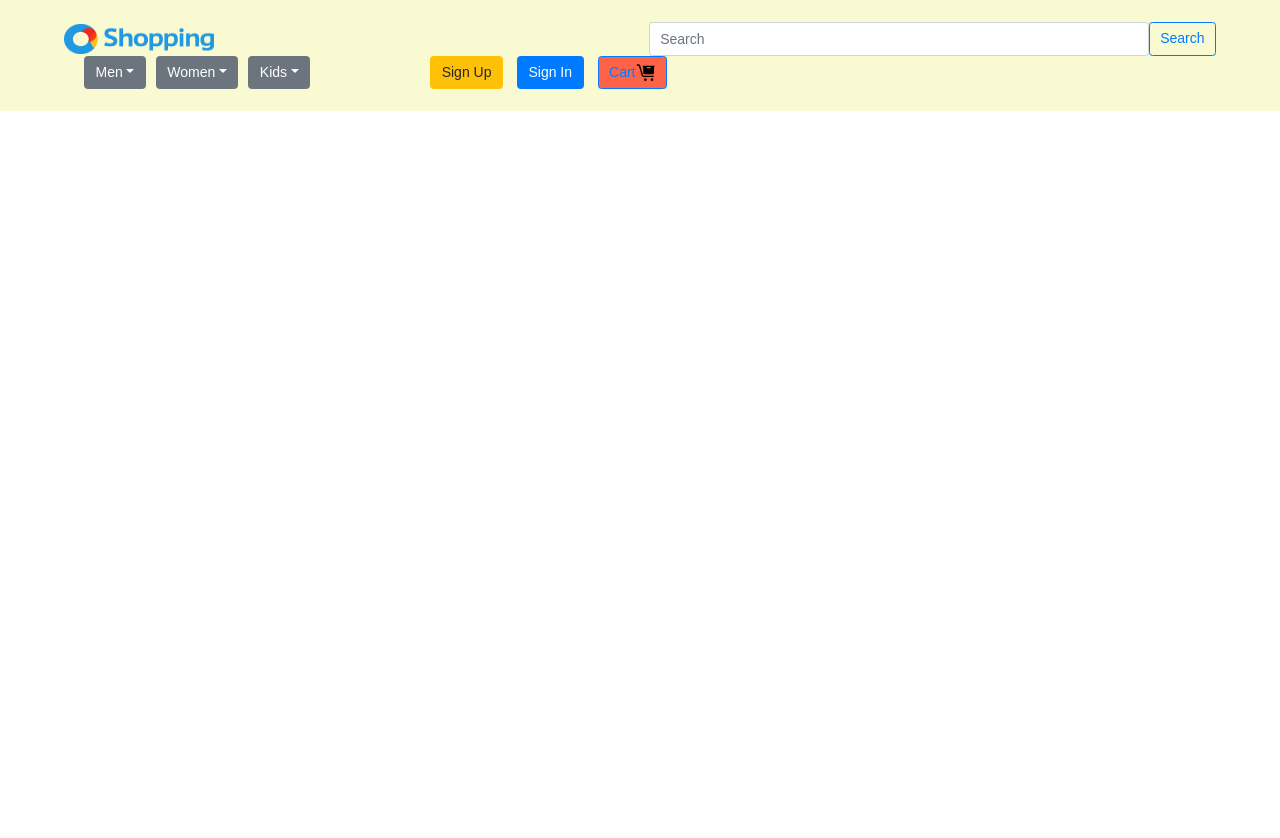
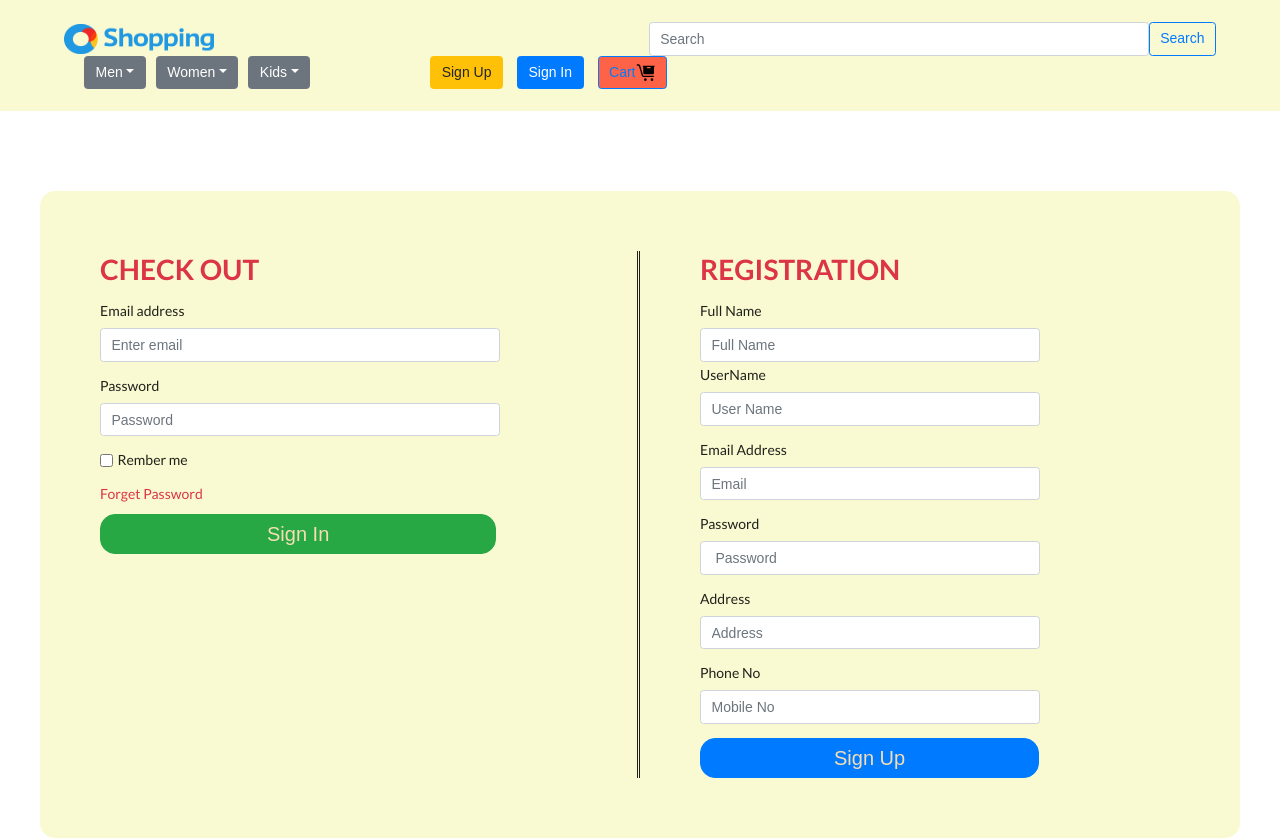
Before and after one commit to ehtsham-anj/firstproject, a React (Create React App) app: page /checkout in a window 1280 px wide. Before the commit the page ends 800 px from the top, so only its background shows below. Built offline with nearby package versions, Linux system fonts and the light colour scheme.

Commit message:
latest update
nov 12

```diff
--- a/package.json
+++ b/package.json
@@ -14,6 +14,7 @@
     "react-icons": "^3.11.0",
     "react-router-dom": "^5.2.0",
     "react-scripts": "4.0.0",
+    "react-stripe-checkout": "^2.6.3",
     "reactstrap": "^8.7.0",
     "semantic-ui-css": "^2.4.1",
     "semantic-ui-react": "^2.0.1",
--- a/src/App.js
+++ b/src/App.js
@@ -19,6 +19,8 @@ import MySlider from './components/Slider'
 import Blazers from './components/pages/womenpages/Blazers'
 import Wjeans from './components/pages/womenpages/Wjeans'
 import Contact from './components/Contact'
+import Checkout from './components/Checkout';
+import Payment from './components/Payment';
 
 
 function App() {
@@ -31,6 +33,8 @@ function App() {
 
 <Switch>
 <Route path="/" exact component={Home,MySlider}/>
+<Route path="/payment" component={Payment}/>
+<Route path="/checkout" component={Checkout}/>
 <Route path="/womenjeans" component={Wjeans}/>
 <Route path="/blazers" component={Blazers}/>
 <Route path="/clothing" component={Link2}/>
--- a/src/components/Cart.js
+++ b/src/components/Cart.js
@@ -1,9 +1,12 @@
 import React from 'react'
+import { Button } from 'react-bootstrap'
+import {Link} from 'react-router-dom'
 
 const Cart = () => {
     return (
         <div>
             <h1>this is my cart page</h1>
+           <Link to="/checkout"> <Button>checkout</Button></Link>
         </div>
     )
 }
--- /dev/null
+++ b/src/components/Checkout.js
@@ -0,0 +1,110 @@
+import React from 'react'
+import './Dropdown.css'
+import {  Button,Form,FormGroup} from 'react-bootstrap'
+import {Link} from 'react-router-dom'
+import StripeCheckout from 'react-stripe-checkout'
+
+const Checkout = () => {
+    // const handleToken=(Token)=>{
+
+    // }
+    return (
+        <div className="checkoutContainer">
+          <div className="row">
+              <div className="col-6" style={{borderRight:"double"}}>
+
+           <Form style={{width:400}} >
+           <h1  className="text-danger">CHECK OUT</h1>
+  <Form.Group controlId="formBasicEmail" >
+
+  </Form.Group>
+  <Form.Group controlId="formBasicEmail" >
+    <Form.Label>Email address</Form.Label>
+    <Form.Control type="email" placeholder="Enter email" />
+  </Form.Group>
+  <Form.Group controlId="formBasicPassword">
+    <Form.Label>Password</Form.Label>
+    <Form.Control type="password" placeholder="Password" />
+  </Form.Group>
+  <Form.Check className="mb-3" type="checkbox" label="Rember me" />
+  <div style={{marginBottom:10}}><Link className="text-danger">Forget Password</Link></div>
+
+<Link to="/payment"> <Button  className="btnpadding mb-3" variant="success" type="Sign In">
+    Sign In
+  </Button>
+  </Link>
+</Form>
+{/* Sign in ends */}
+
+{/* <div className="stripeSection  ">
+    <StripeCheckout
+    stripeKey="pk_test_51HmlhFKczKqS8F7t7um6dlIX8DKWWMOxTFYnb4qbyoTGooKESYSQFp1Ia7Sxs6tKnLDRexagIcOoViB7ifjts3Cr0014MCovqw"
+    token={handleToken}
+    billingAddress
+    shippingAddress
+    amout
+    name="All products"
+
+    >
+
+    </StripeCheckout>
+</div> */}
+
+</div>
+
+
+
+
+
+{/* Sign up start */}
+<div >
+<Form style={{width:400, paddingLeft:60}} >
+    <h1  className="text-danger">REGISTRATION</h1>
+
+<Form.Group controlId="formBasicEmail" >
+
+    <Form.Label>Full Name</Form.Label>
+    <Form.Control type="text" placeholder="Full Name" />
+    <Form.Text className="text-muted">
+    </Form.Text>
+    <Form.Group controlId="formBasicEmail" >
+    <Form.Label>UserName</Form.Label>
+    <Form.Control type="username" placeholder="User Name" />
+    <Form.Text className="text-muted">
+    </Form.Text>
+  </Form.Group>
+  </Form.Group><Form.Group controlId="formBasicEmail" >
+    <Form.Label>Email Address</Form.Label>
+    <Form.Control type="email" placeholder="Email" />
+    <Form.Text className="text-muted">
+    </Form.Text>
+  </Form.Group>
+  <Form.Group controlId="formBasicEmail" >
+    <Form.Label>Password</Form.Label>
+    <Form.Control type="Password" placeholder=" Password" />
+  </Form.Group>
+  <Form.Group controlId="formBasicPassword">
+    <Form.Label>Address</Form.Label>
+    <Form.Control type="Address" placeholder="Address" />
+  </Form.Group>
+  <Form.Group controlId="formBasicPassword">
+    <Form.Label>Phone No</Form.Label>
+    <Form.Control type="Mobile No" placeholder="Mobile No" />
+  </Form.Group>
+
+  <Button className="btnpadreg" variant="primary" type="Sign Up">
+    Sign Up
+  </Button>
+</Form>
+</div>
+</div>
+
+{/* Sign up end */}
+
+
+
+        </div>
+    )
+}
+
+export default Checkout
--- a/src/components/Dropdown.css
+++ b/src/components/Dropdown.css
@@ -59,19 +59,16 @@
     width: 100%;
     height: 100%;
 }
-.row{
+.small-container.row{
     margin-bottom: 50px;
 }
-.footer {
-    position: sticky;
-    left: 0;
-    bottom: 0;
-    width: 100%;
+.mainfooter{
     background-color: black;
-    color: white;
-    text-align: right;
-    padding: 0 60px;
-  }
+    text-align: center;
+
+
+}
+
   .contact{
       text-decoration: none;
       color: white;
@@ -81,9 +78,39 @@
     text-decoration: none;
     color: white;
   }
-   .cart{
+  .checkoutContainer{
+      width: 1200px;
+      margin: 0 auto;
+      background-color:lightgoldenrodyellow;
+      margin-top: 80px;
+      padding: 60px;
+      border-radius: 15px;
 
   }
+  .btnpadding{
+
+      padding: 4px 166px;
+      border-radius: 15px;
+      font-size: 20px;
+      color: wheat;
+  }
+  .btnpadreg{
+    padding: 4px 133px;
+    border-radius: 15px;
+    font-size: 20px;
+    color: wheat;
+  }
+  .paymentContainer{
+    width: 600px;
+    margin: 0 auto;
+    background-color:lightgoldenrodyellow;
+    padding: 60px;
+
+
+}
+.paymenttype{
+    display: flex;
+}
 
 
 
--- a/src/components/Footer.js
+++ b/src/components/Footer.js
@@ -4,9 +4,31 @@ import {Link} from 'react-router-dom'
 
 const Footer = () => {
     return (
-        <div>
+        <div className="mainfooter">
+            <div class="container">
+                <div className="row">
+                    <div className="col-4">
                   <div className="footer py-5">
-  <div className="contact"><Link to="/contact">Contact Us</Link></div>
+  <div className="contact text-left"><Link to="/contact">Contact Us</Link></div>
+  </div>
+
+</div>
+<div className="col-4">
+                  <div className="footer py-5">
+  <div className="contact"><Link to="/Contact">About Us</Link></div>
+  </div>
+
+</div>
+
+<div className="col-4">
+                  <div className="footer py-5">
+  <div className="contact text-right"><Link to="/Contact">Social Media</Link></div>
+  </div>
+
+</div>
+
+
+</div>
 </div>
         </div>
     )
--- a/src/components/ModalSignIn.js
+++ b/src/components/ModalSignIn.js
@@ -57,7 +57,7 @@ function ModalSignIn(){
       </Modal>
       </div>
 
-      {/* sign in modal ends */}
+
 
 
         </div>
--- /dev/null
+++ b/src/components/Payment.js
@@ -0,0 +1,34 @@
+import React from 'react'
+import './Dropdown.css'
+import {  Button,Form,FormGroup,Dropdown,DropdownButton} from 'react-bootstrap'
+import {Link} from 'react-router-dom'
+import StripeCheckout from 'react-stripe-checkout'
+
+const Payment = () => {
+    const handleToken=(Token)=>{
+
+    }
+    return (
+        <div className="paymentContainer">
+            <h1  className="text-danger text-center">PAYMENT DETAILS</h1>
+
+            <div className="stripeSection text-center ">
+    <StripeCheckout
+    stripeKey="pk_test_51HmlhFKczKqS8F7t7um6dlIX8DKWWMOxTFYnb4qbyoTGooKESYSQFp1Ia7Sxs6tKnLDRexagIcOoViB7ifjts3Cr0014MCovqw"
+    token={handleToken}
+    billingAddress
+    shippingAddress
+    amout
+    name="All products"
+
+    >
+
+    </StripeCheckout>
+</div>
+
+
+        </div>
+    )
+}
+
+export default Payment
```
Also changed, not shown: 1 other file (tests, documents, lock files or other folders).
